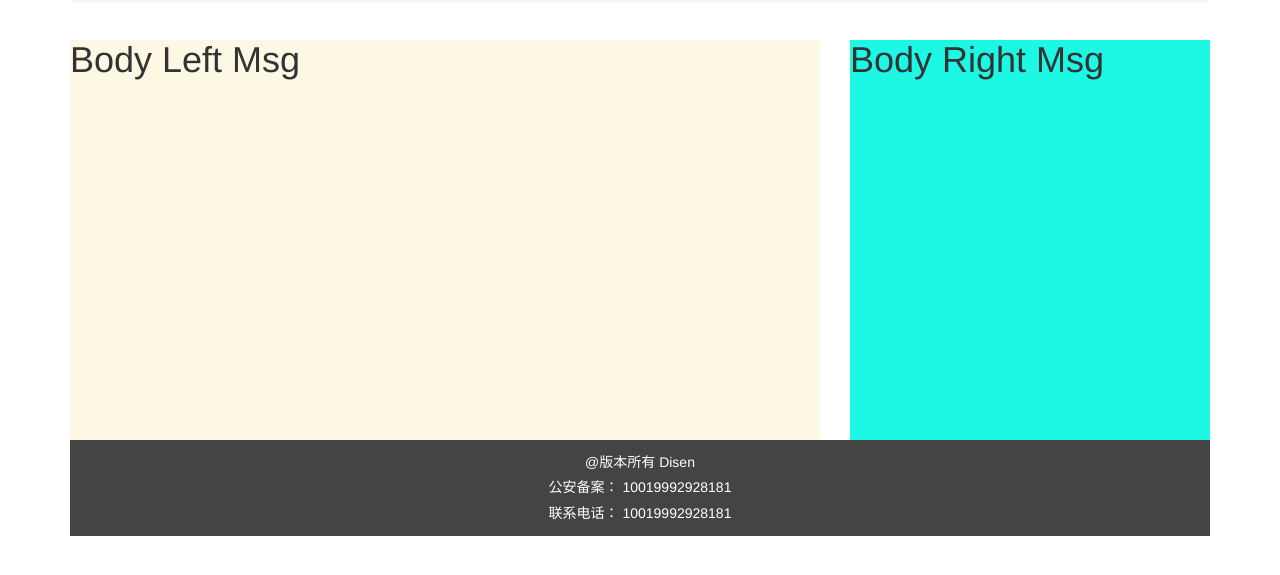
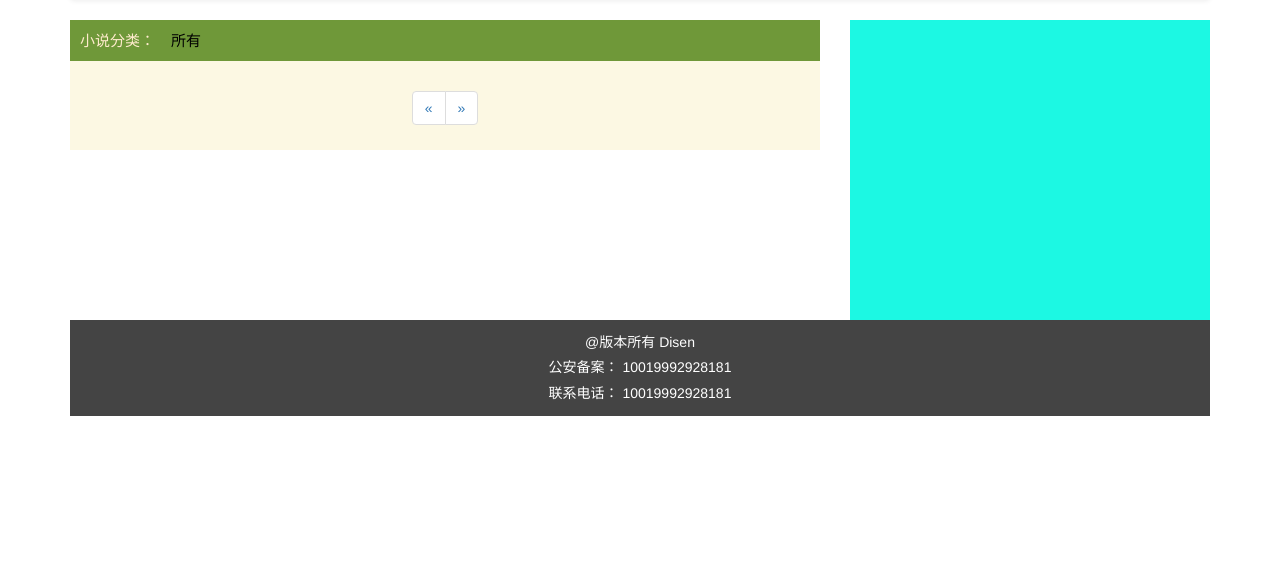
Before and after one commit to disenQF/CM, a Django app: template templates/index.html in a window 1280 px wide. Shown: the part 52-627 px from the top of the page. Run offline with Django 3.2, Linux system fonts and the light colour scheme; the template is opened without the code that fills it, so the values that code supplies are empty; parts of the project's set-up code (start-up, migrations or seed data) failed here and were passed over; some libraries are stand-ins or nearby versions.

Commit message:
分类与小说查询

```diff
--- a/static/index/css/index.css
+++ b/static/index/css/index.css
@@ -5,3 +5,90 @@ footer > div {
     color: #fff;
     padding: 5px;
 }
+
+#category {
+    color: black;
+    list-style: none;
+    padding: 2px;
+    background-color: #6f9839;
+}
+
+/*高度塌陷*/
+#category:after {
+    display: block;
+    content: '';
+    height: 0;
+    overflow: hidden;
+    clear: both;
+}
+
+#category li {
+    float: left;
+    padding: 8px;
+    cursor: pointer;
+    font-size: 1.5rem;
+}
+
+#category li:hover {
+    background-color: yellow;
+    border: 1px solid gray;
+    border-radius: 5px;
+    /* text-decoration: crimson underline;*/
+}
+
+#category li:first-child {
+    color: blanchedalmond;
+    text-decoration: none;
+    cursor: auto;
+    background-color: #6f9839;
+    border-radius: 0px;
+    border: 0px solid gray;
+}
+
+#category .active {
+    /*color: red;*/
+    border: 1px solid gray;
+    background-color: greenyellow;
+    border-radius: 5px;
+}
+
+#category a {
+    color: black;
+    text-decoration: none;
+}
+
+#books ul, li {
+    padding: 0;
+    margin: 0;
+    list-style: none;
+}
+
+#books li {
+    float: left;
+    text-align: center;
+    margin: 5px;
+}
+
+#books ul:after {
+    display: block;
+    content: '';
+    height: 0;
+    overflow: hidden;
+    clear: both;
+}
+
+#books img{
+    display: inline-block;
+    height: 140px;
+    width: 120px;
+}
+
+#books dt{
+    overflow: hidden;
+}
+
+#books img:hover{
+    /*transform: scale3d(1.2, 1.2, 1.2);*/
+    transform: rotate3d(1.0, 1.0, 1.0, 45deg);
+    transition: transform linear 0.5s;
+}
--- a/templates/index.html
+++ b/templates/index.html
@@ -1,18 +1,63 @@
 {% extends 'base.html' %}
 
+{% load staticfiles %}
 {% block content %}
     <div class="row">
         <div class="col-xs-8">
-            <div style="height: 400px;background-color:#fcf8e3;">
-                <h1>Body Left Msg</h1>
+            <div style="background-color:#fcf8e3;">
+                <!-- 所有的一级分类 -->
+
+                <ul id="category">
+                    <li>小说分类：</li>
+                    <li {% if cate_id == 0 %}class="active"{% endif %}><a href="/">所有</a></li>
+                    {% for cate in cates %}
+                        <li {% if cate_id == cate.id %}class="active"{% endif %}><a
+                                href="/?cate_id={{ cate.id }}">{{ cate.name }}</a></li>
+                    {% endfor %}
+
+                </ul>
+
+                <ul id="books">
+                    {% for book in pager.object_list %}
+                        <li>
+                            <dl>
+                                <dt>
+                                    <img src="/static/media/{{ book.cover }} ">
+                                </dt>
+                                <dd>{{ book.name }}</dd>
+                                <dd>作者：{{ book.author }}</dd>
+                                <dd>
+                                    <button class="btn btn-info">购买</button>
+                                </dd>
+                            </dl>
+                        </li>
+                    {% endfor %}
+                </ul>
+                <nav aria-label="Page navigation" class="text-center">
+                    <ul class="pagination">
+                        <li>
+                            <a {% if pager.has_previous %}href="/?cate_id={{ cate_id }}&page={{ pager.previous_page_number }}"{% endif %} aria-label="Previous">
+                                <span aria-hidden="true">&laquo;</span>
+                            </a>
+                        </li>
+                        {% for page in paginator.page_range %}
+                            <li {% if page_num == page %}class="active" {% endif %}><a href="/?cate_id={{ cate_id }}&page={{ page }}">{{ page }}</a></li>
+                        {% endfor %}
+                        <li>
+                            <a {% if pager.has_next %}href="/?cate_id={{ cate_id }}&page={{ pager.next_page_number }}"{% endif %} aria-label="Next">
+                                <span aria-hidden="true">&raquo;</span>
+                            </a>
+                        </li>
+                    </ul>
+                </nav>
             </div>
 
         </div>
 
         <div class="col-xs-4">
 
-             <div style="height: 400px;background-color:#1cf8e3;">
-                <h1>Body Right Msg</h1>
+            <div style="height: 300px;background-color:#1cf8e3;">
+
             </div>
         </div>
     </div>
```
Also changed, not shown: ContentMS/urls.py (+24 -1 lines), pmapps/content/tests.py (+17 -3 lines).
